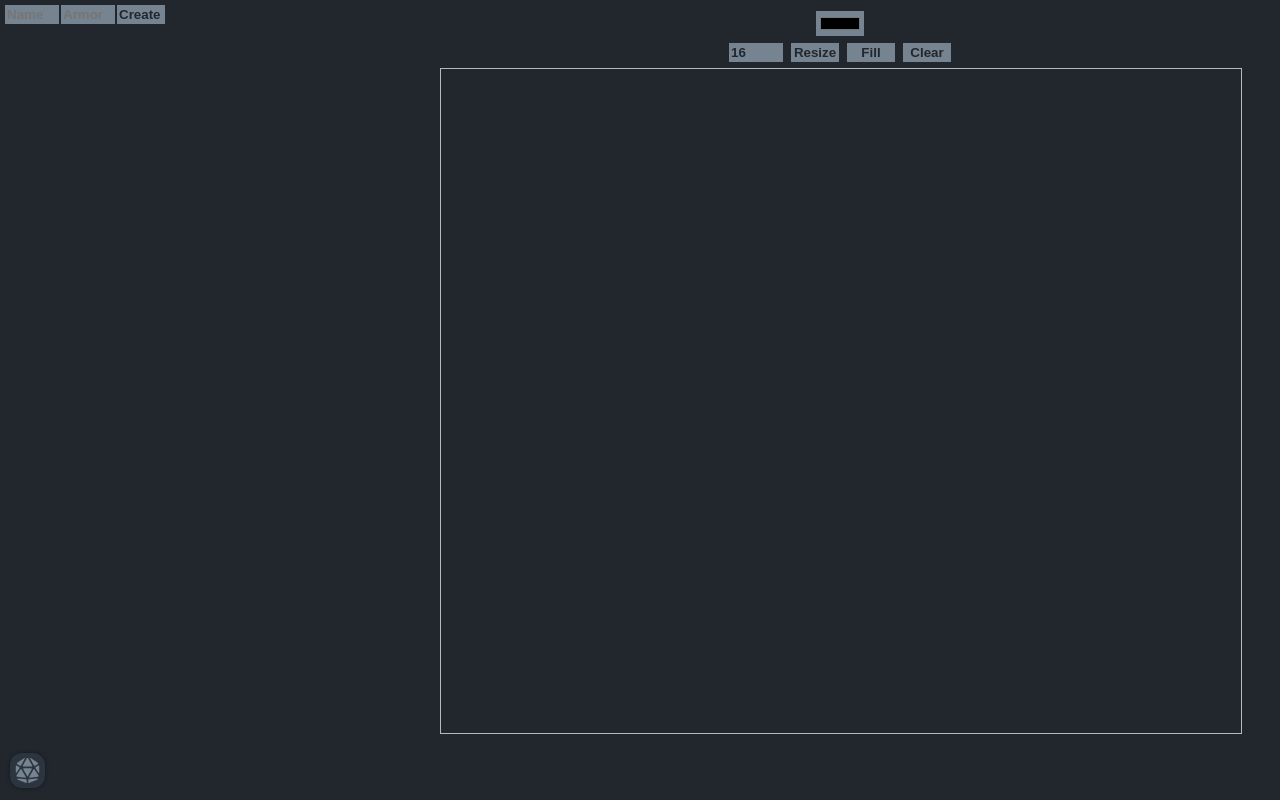
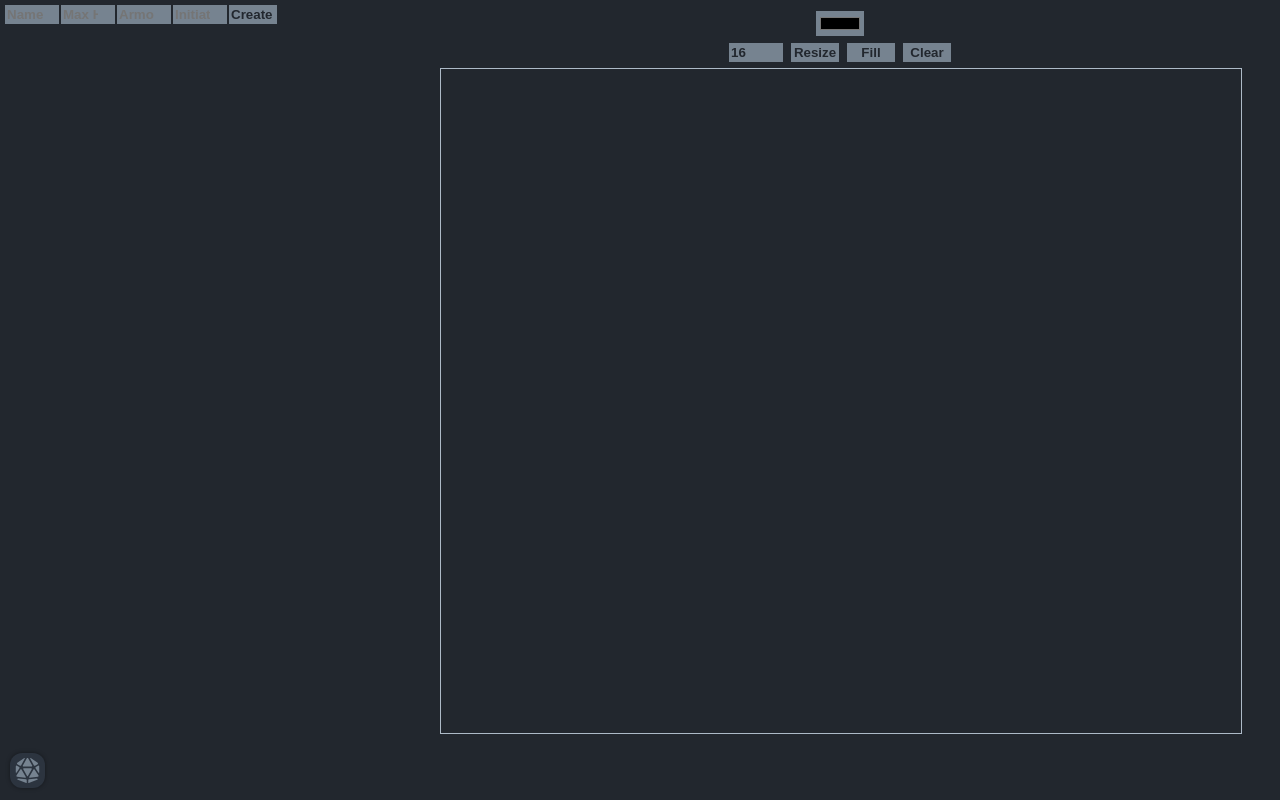
Before and after one commit to savwiley/dnd-maps, a React (Create React App) app: page / in a window 1280 px wide. Built offline with nearby package versions, Linux system fonts and the light colour scheme.

Commit message:
create newChar state

```diff
--- a/src/components/Characters/index.js
+++ b/src/components/Characters/index.js
@@ -3,7 +3,10 @@ import { Chars, Input } from "./style";
 
 const Characters = () => {
   const [name, setName] = useState();
+  const [hp, setHP] = useState();
   const [armor, setArmor] = useState();
+  const [init, setInit] = useState();
+  const [newChar, setNewChar] = useState([]);
 
   return (
     <Chars>
@@ -17,7 +20,15 @@ const Characters = () => {
           }}
         />
         <input
-          type="text"
+          type="number"
+          placeholder="Max HP"
+          className="proClear"
+          onBlur={(e) => {
+            setHP(e.target.value);
+          }}
+        />
+        <input
+          type="number"
           placeholder="Armor"
           className="proClear"
           onBlur={(e) => {
@@ -25,9 +36,18 @@ const Characters = () => {
           }}
         />
         <input
+          type="number"
+          placeholder="Initiative"
+          className="proClear"
+          onBlur={(e) => {
+            setInit(e.target.value);
+          }}
+        />
+        <input
           type="button"
           value="Create Protag"
           onClick={() => {
+            setNewChar([name, hp, armor, init]);
             document.querySelector(".proClear").value = "";
           }}
         />
```
